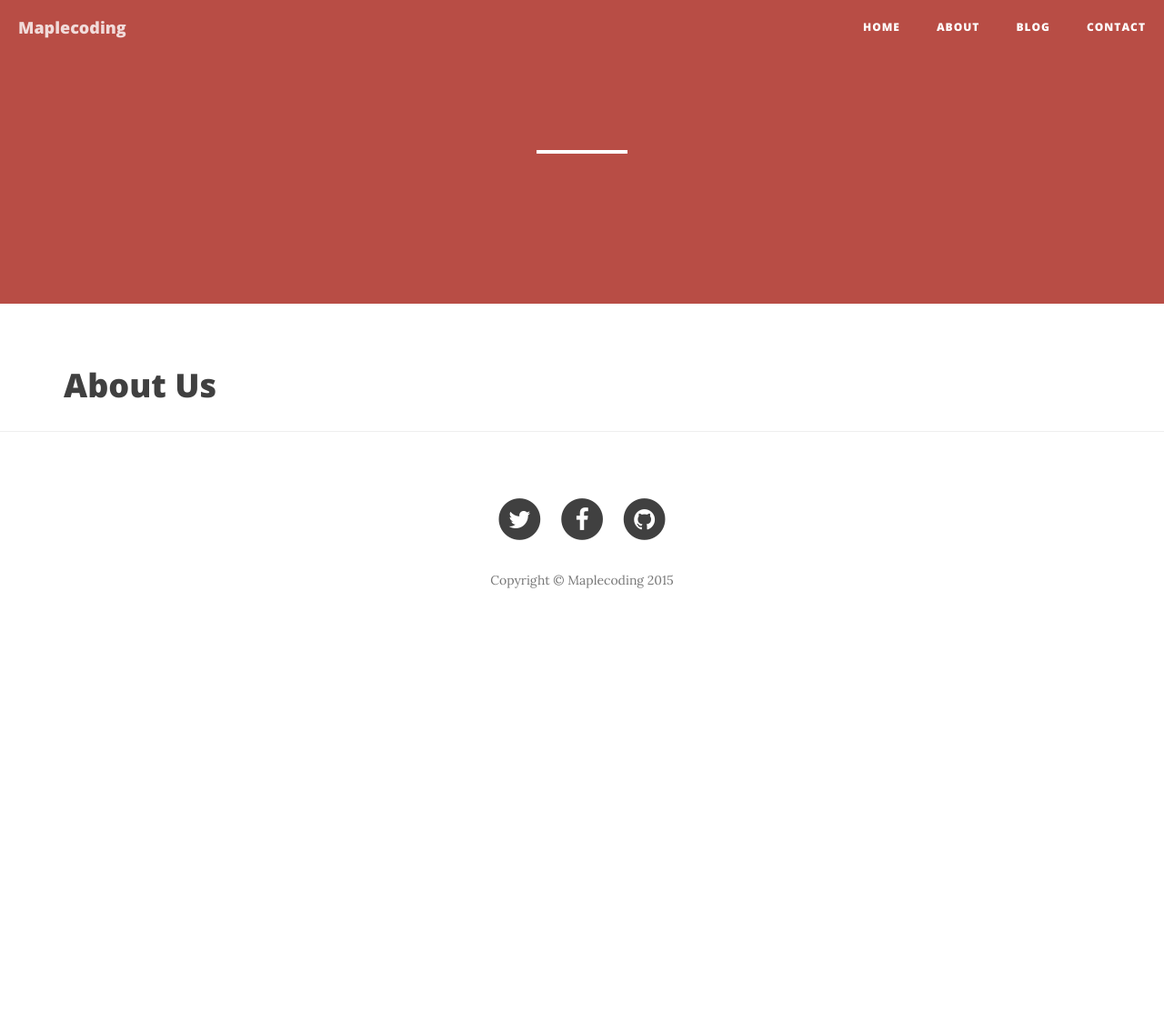
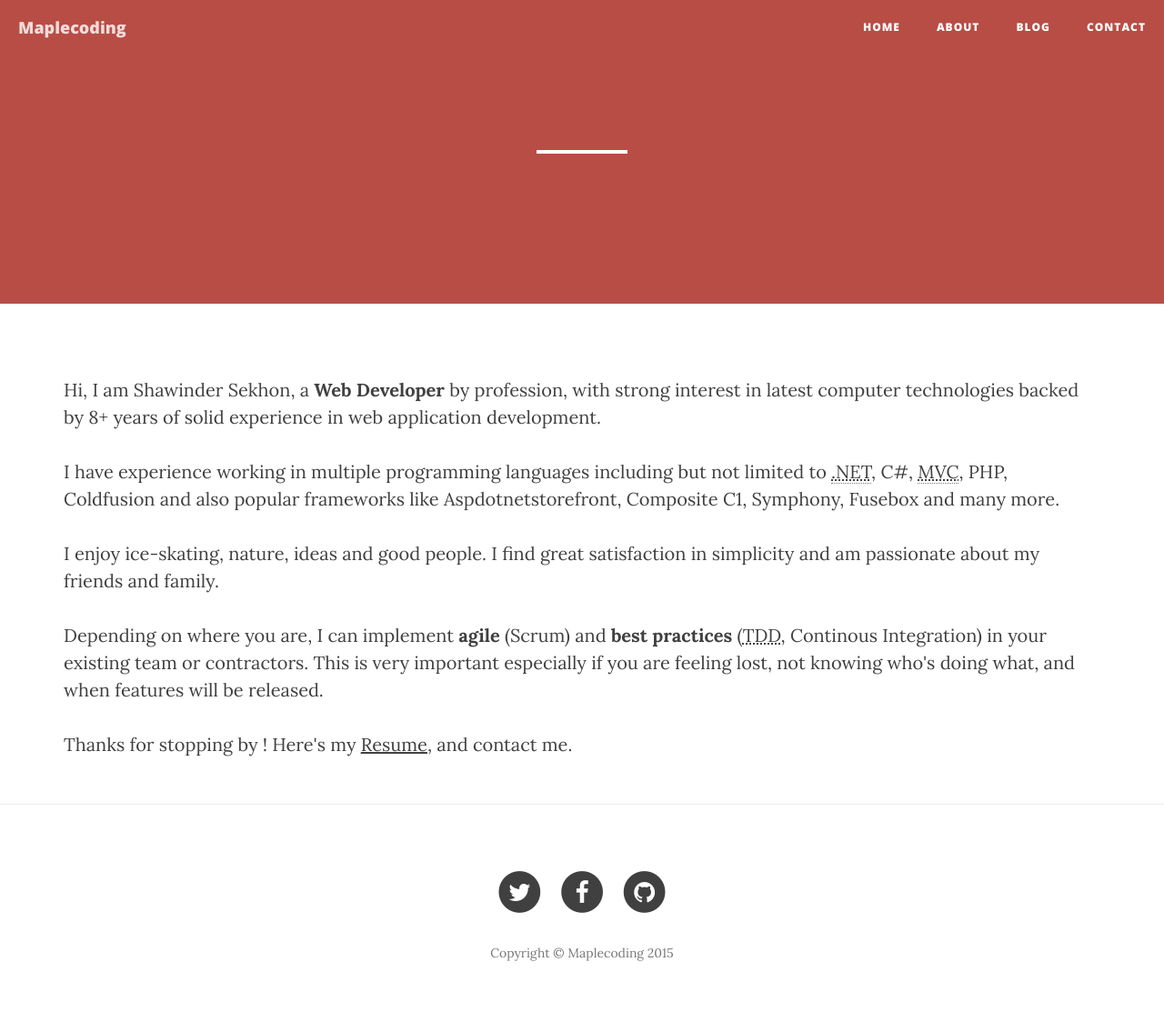
Before and after one commit to shawinder/shawinder.github.io, a Jekyll site: the page built from about.html, in a window 1280 px wide. Shown: the whole page at 91% size. Built offline with Jekyll 4.4.1, drawn with Linux system fonts in a browser that asks for light colours; nearby versions of some CDN libraries; before the commit the page ends 900 px from its top, so only the background shows below that.

Commit message:
Update about.html

```diff
--- a/about.html
+++ b/about.html
@@ -2,6 +2,31 @@
 layout: default
 title: About Us - Maplecoding Consultants Inc.
 ---
-<div class="blurb">
-	<h1>About Us</h1>
-</div><!-- /.blurb -->
+<section class="about-me inner" itemscope="" itemtype="http://data-vocabulary.org/Person">
+
+  <img itemprop="image" style="display:none;" src="img/logo.jpg" />
+
+  <p>
+    Hi, I am <span itemprop="name">Shawinder Sekhon</span>, a <strong itemprop="title">Web Developer</strong> by profession, with strong interest in latest computer technologies backed by 8+ years of solid experience in web application development.
+  </p>
+
+  <p>
+    I have experience working in multiple programming languages including but not limited to <abbr title="Microsoft ASP.NET">.NET</abbr>, C#, <abbr title="Model View Controller">MVC</abbr>, PHP, Coldfusion and also popular frameworks like Aspdotnetstorefront, Composite C1, Symphony, Fusebox and many more.
+  </p>
+
+  <p>
+    I enjoy ice-skating, nature, ideas and good people. I find great satisfaction in simplicity and am passionate about my friends and family.
+  </p>
+
+  <p>
+    Depending on where you are, I can implement <strong>agile</strong> (Scrum)
+    and <strong>best practices</strong> (<acronym title="Test-Driven Development">TDD</acronym>, Continous Integration) in your existing team or contractors. This is very important especially if you
+    are feeling lost, not knowing who's doing what, and when features will be released.
+  </p>
+
+  <p>
+    Thanks for stopping by !
+    Here's my <a href="https://indeed.com/me/shawindersekhon" target="_blank">Resume</a>, and contact me.
+  <p>
+
+</section>
```
